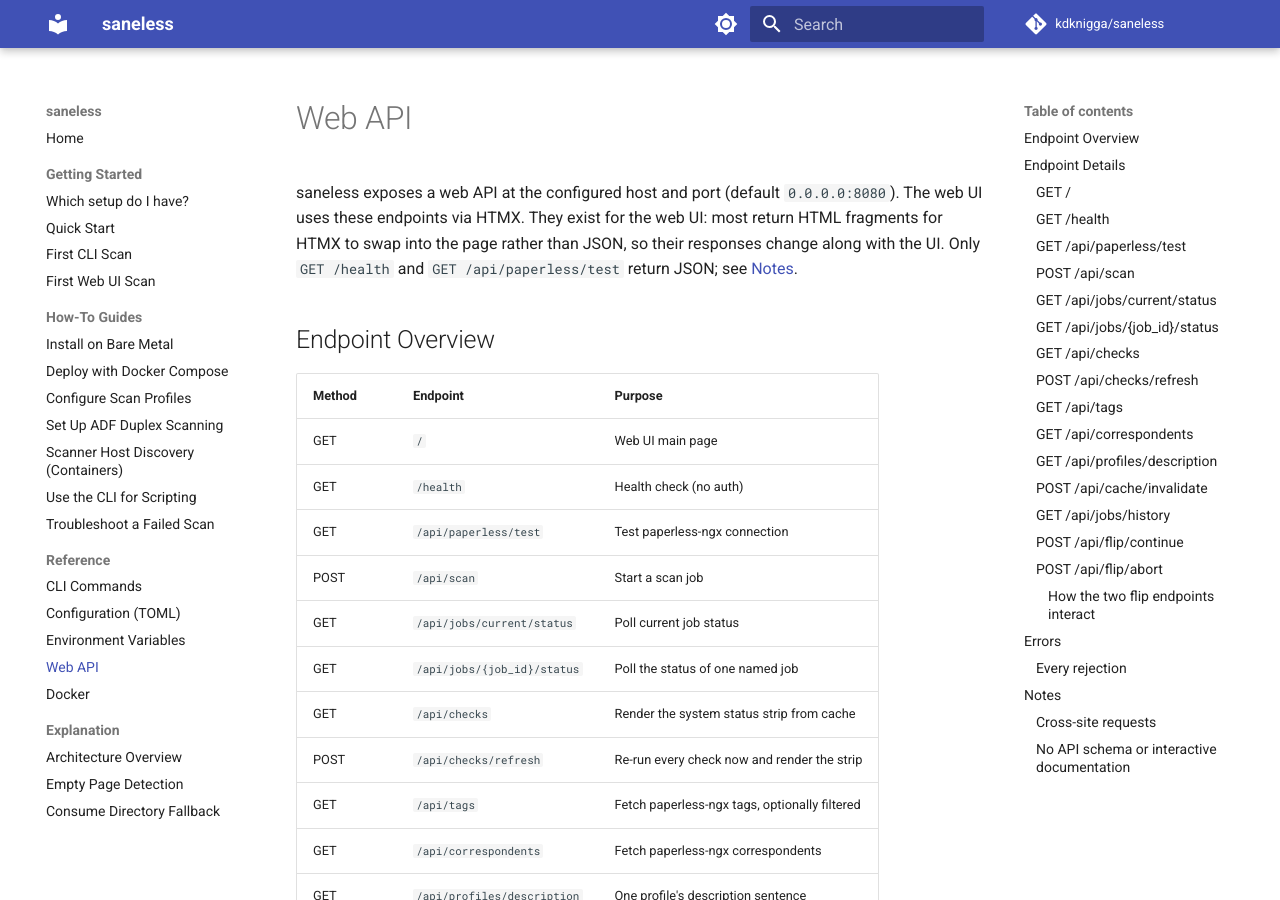
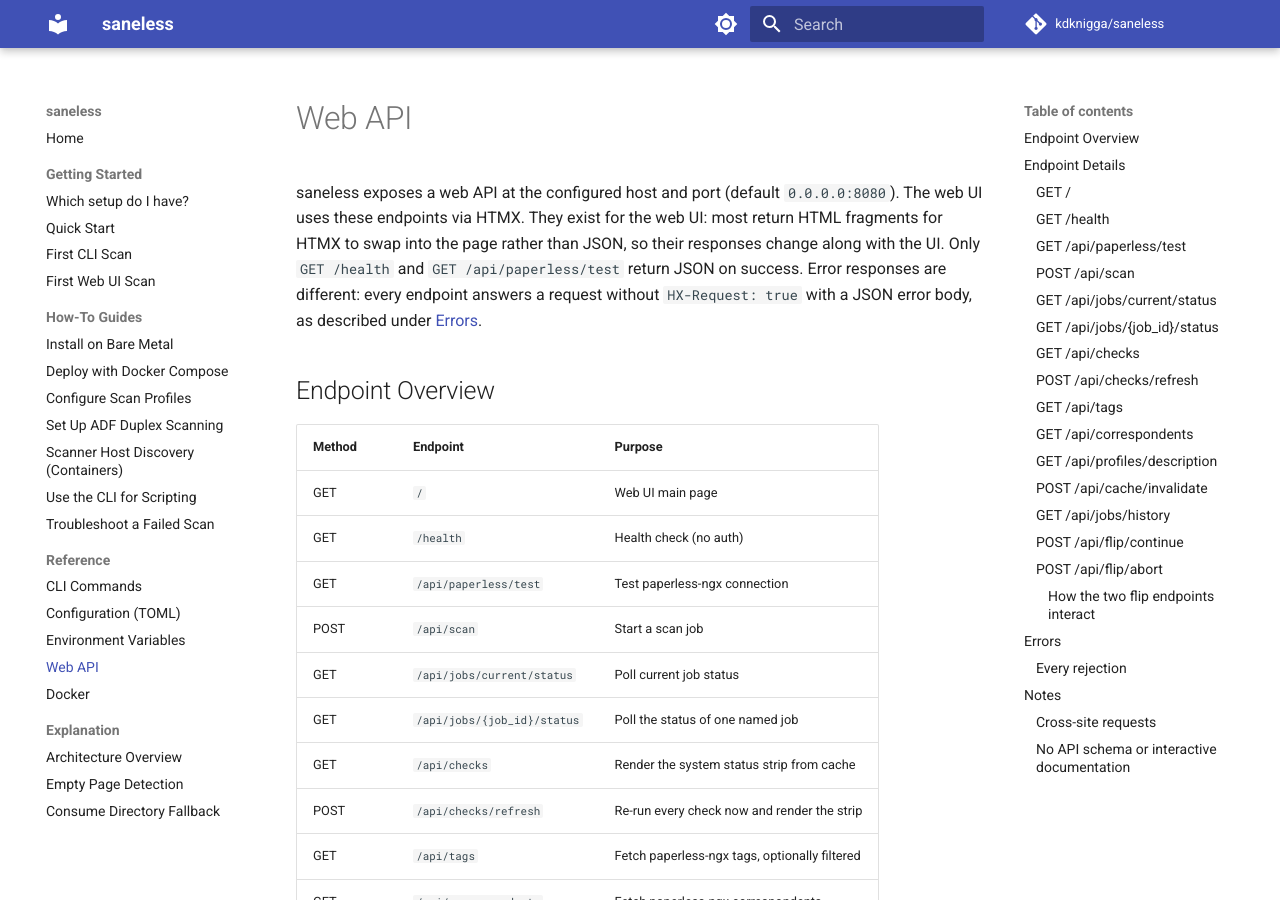
Before and after one commit to kdknigga/saneless, an MkDocs documentation site: the page built from docs/reference/web-api.md, in a window 1280 px wide and 900 px high. Built offline with MkDocs 1.6.1 and Material for MkDocs 9.7.7, drawn with Linux system fonts in a browser that asks for light colours; comment, search, counter and statistics services are not loaded.

Commit message:
fix(33): WR-01 say every endpoint's non-HTMX errors are JSON in web API opening
Co-Authored-By: Claude Opus 5 <noreply@anthropic.com>
Claude-Session: https://claude.ai/code/session_014cDLWnaTZaPFEjHjuecuzR

```diff
--- a/docs/reference/web-api.md
+++ b/docs/reference/web-api.md
@@ -1,6 +1,6 @@
 # Web API
 
-saneless exposes a web API at the configured host and port (default `0.0.0.0:8080`). The web UI uses these endpoints via HTMX. They exist for the web UI: most return HTML fragments for HTMX to swap into the page rather than JSON, so their responses change along with the UI. Only `GET /health` and `GET /api/paperless/test` return JSON; see [Notes](#notes).
+saneless exposes a web API at the configured host and port (default `0.0.0.0:8080`). The web UI uses these endpoints via HTMX. They exist for the web UI: most return HTML fragments for HTMX to swap into the page rather than JSON, so their responses change along with the UI. Only `GET /health` and `GET /api/paperless/test` return JSON on success. Error responses are different: every endpoint answers a request without `HX-Request: true` with a JSON error body, as described under [Errors](#errors).
 
 ## Endpoint Overview
 
```
